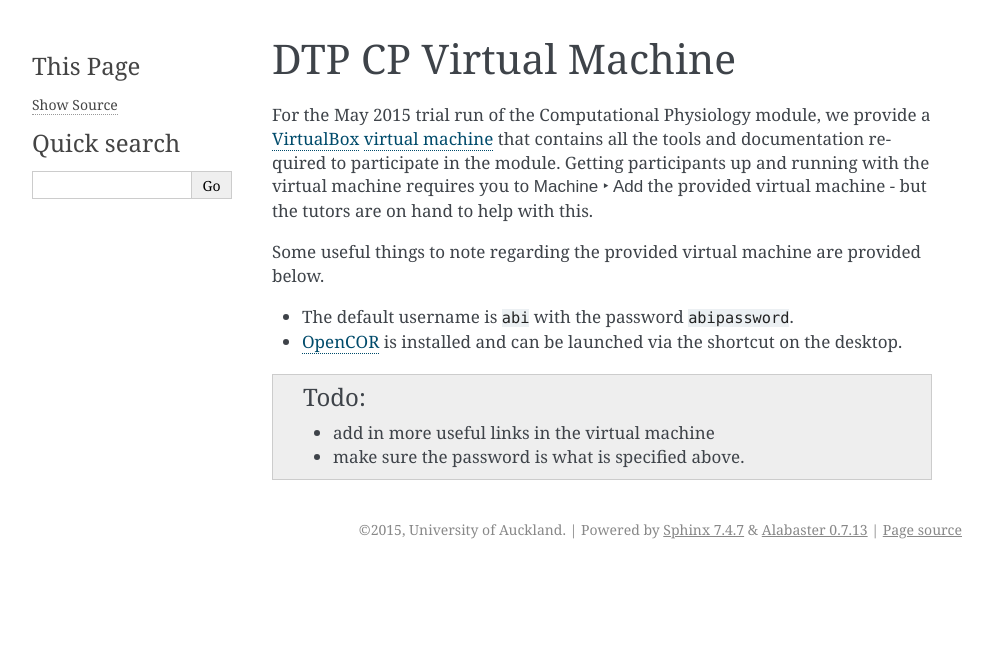
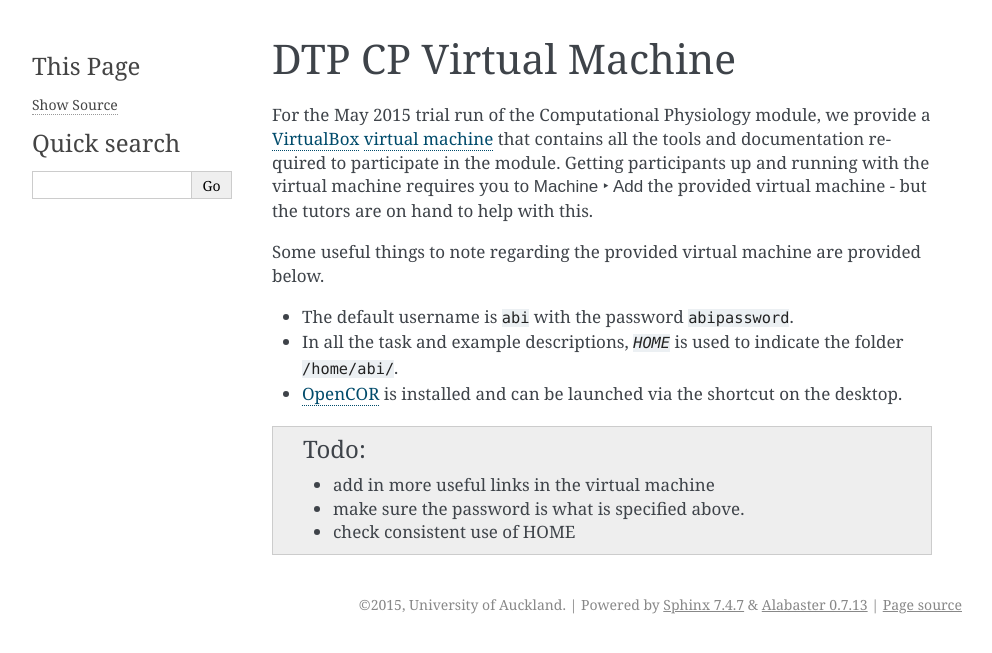
Before and after one commit to ABI-Tutorials/DTP-CompPhys, a Sphinx documentation site: the page built from source/virtualmachine.rst, in a window 1280 px wide. Shown: the top 653 px of the page, without its empty margins (148-1140 px from the left). Built offline with Sphinx 7.4.7, drawn with Linux system fonts in a browser that asks for light colours; pages that are not in the unit, such as notebooks, are missing from menus.

Commit message:
update VM description

```diff
--- a/source/virtualmachine.rst
+++ b/source/virtualmachine.rst
@@ -8,9 +8,11 @@ For the May 2015 trial run of the Computational Physiology module, we provide a
 Some useful things to note regarding the provided virtual machine are provided below.
 
 * The default username is ``abi`` with the password ``abipassword``.
+* In all the task and example descriptions, :file:`{HOME}` is used to indicate the folder :file:`/home/abi/`.
 * `OpenCOR <http://opencor.ws>`_ is installed and can be launched via the shortcut on the desktop.
 
 .. todo::
 
    * add in more useful links in the virtual machine
    * make sure the password is what is specified above.
+   * check consistent use of HOME
```
